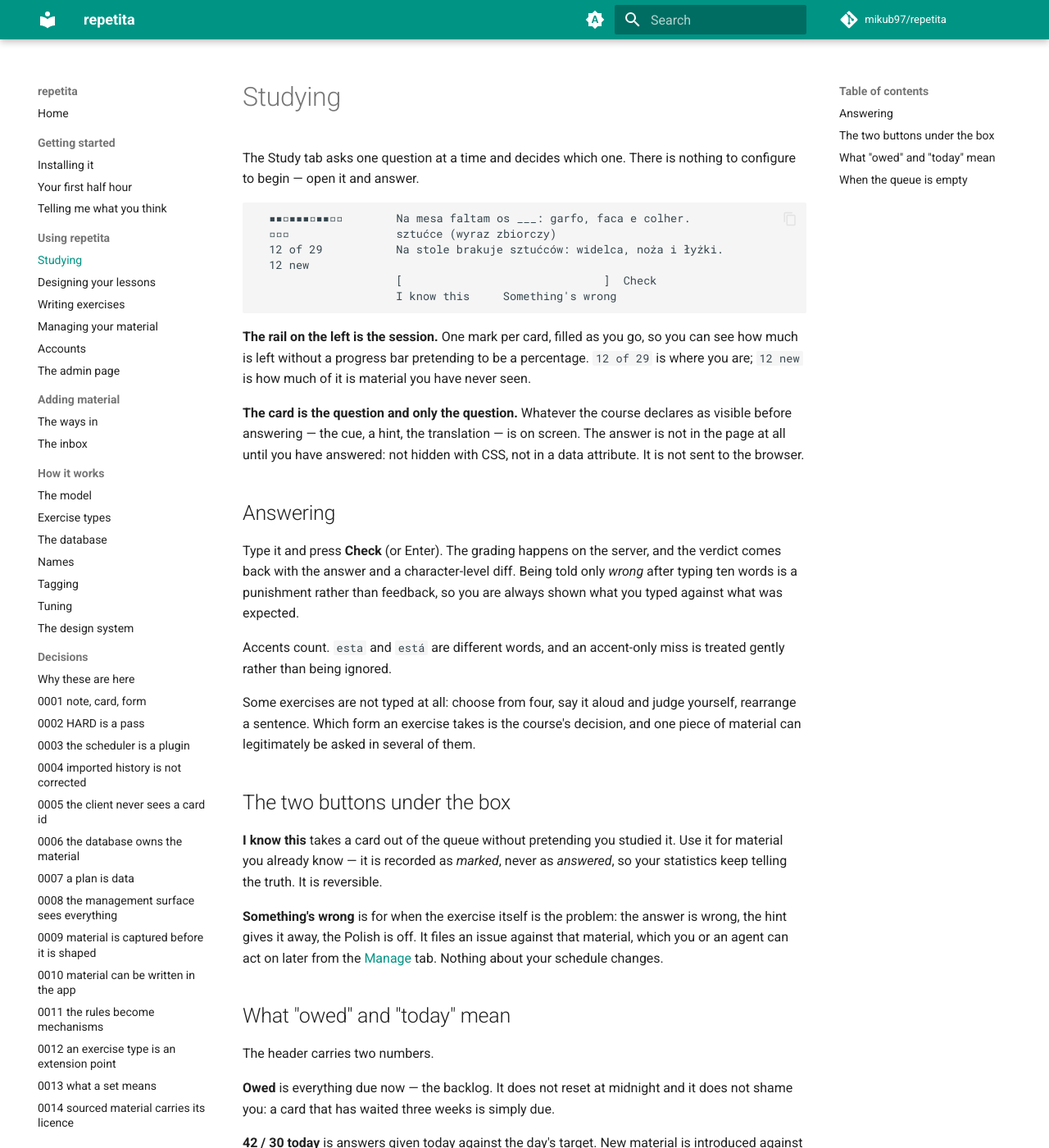
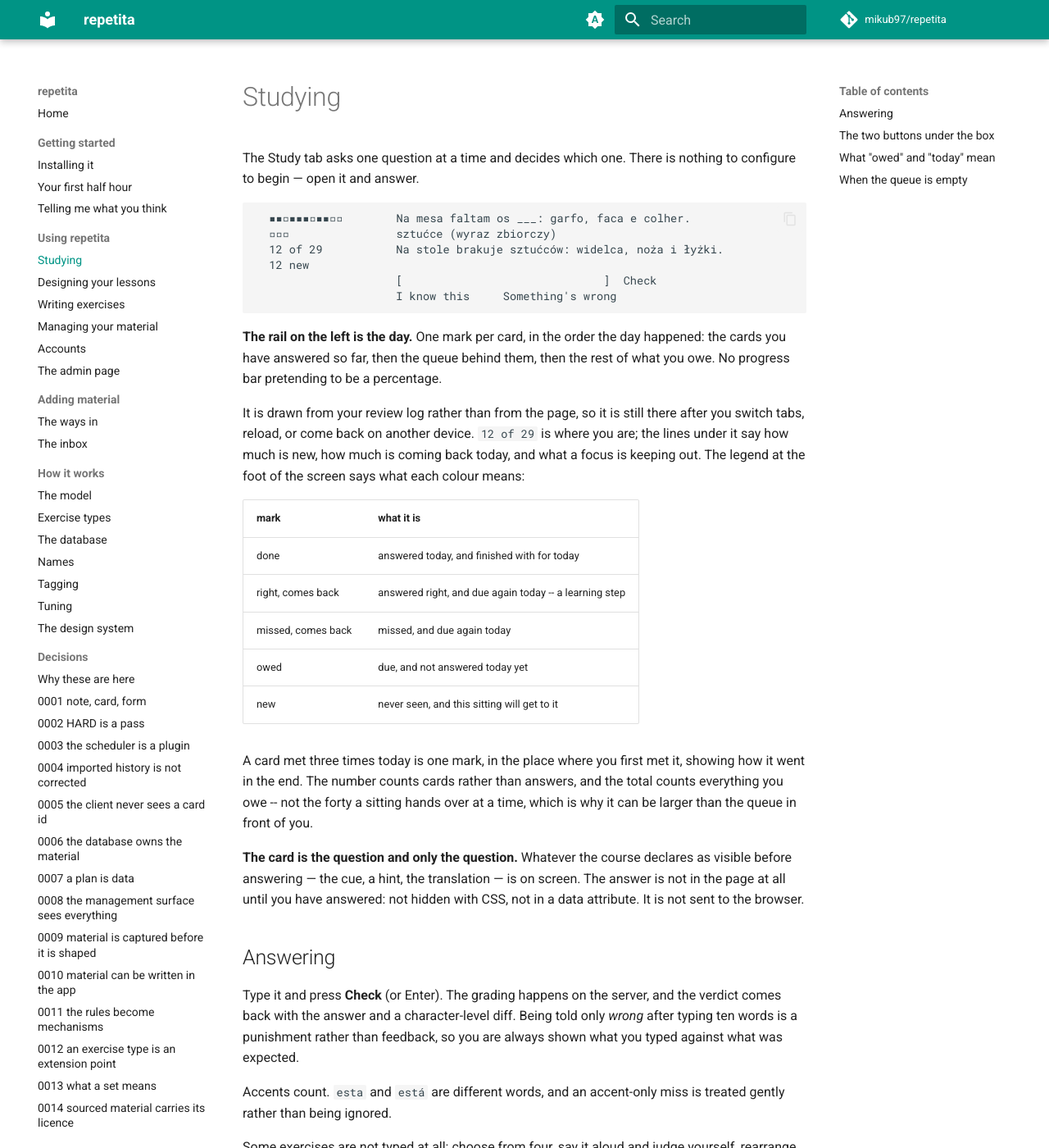
Before and after one commit to mikub97/repetita, an MkDocs documentation site: the page built from docs/using/studying.md, in a window 1280 px wide and 1400 px high. Shown: the whole window at 82% size. Built offline with MkDocs 1.6.1 and Material for MkDocs 9.7.7, drawn with Linux system fonts in a browser that asks for light colours; comment, search, counter and statistics services are not loaded; the version menu is left out.

Commit message:
fix(study): the rail is a history, so it is drawn in the order the day happened
Grouping the marks by outcome turned the row into a bar chart with no axis:
every green first, then every amber, then every red, so nothing about it said
when anything happened, and answering a card made a dot appear somewhere in
the middle of a block.

So `Day` carries `marks` -- a sequence, not a tally: the cards answered today
in the order they were first met, each showing how it went in the end. A card
met three times today keeps the place of the first meeting rather than
jumping to the end every time it comes round.

The tail the server does not send. How much of the unseen course flows today
is decided by the batch, so the weave of owed and new in it is known only to
the page holding that batch; behind it come the owed cards this sitting will
not reach. `/api/session` now says `seen_today` per card for the seam: a card
that lapsed this morning is in the queue *and* in `shape.marks`, and without
the flag the rail counted it twice. Same argument as `fresh` -- a fact about
the learner, not about the material.

The rail's total is now `marks.length` rather than a sum of counts, so the
number and the dots cannot disagree -- a batch can carry cards that are not
owed (consolidation), which the sum did not know about.

Signed-off-by: Michał Weiss <mikub97@gmail.com>

````diff
--- a/docs/using/studying.md
+++ b/docs/using/studying.md
@@ -12,10 +12,28 @@
                      I know this     Something's wrong
 ```
 
-**The rail on the left is the session.** One mark per card, filled as you go, so
-you can see how much is left without a progress bar pretending to be a
-percentage. `12 of 29` is where you are; `12 new` is how much of it is material
-you have never seen.
+**The rail on the left is the day.** One mark per card, in the order the day
+happened: the cards you have answered so far, then the queue behind them, then
+the rest of what you owe. No progress bar pretending to be a percentage.
+
+It is drawn from your review log rather than from the page, so it is still there
+after you switch tabs, reload, or come back on another device. `12 of 29` is
+where you are; the lines under it say how much is new, how much is coming back
+today, and what a focus is keeping out. The legend at the foot of the screen says
+what each colour means:
+
+| mark | what it is |
+| --- | --- |
+| done | answered today, and finished with for today |
+| right, comes back | answered right, and due again today -- a learning step |
+| missed, comes back | missed, and due again today |
+| owed | due, and not answered today yet |
+| new | never seen, and this sitting will get to it |
+
+A card met three times today is one mark, in the place where you first met it,
+showing how it went in the end. The number counts cards rather than answers, and
+the total counts everything you owe -- not the forty a sitting hands over at a
+time, which is why it can be larger than the queue in front of you.
 
 **The card is the question and only the question.** Whatever the course declares
 as visible before answering — the cue, a hint, the translation — is on screen.
````
Also changed, not shown: src/repetita/web/static/app.js (+39 -26 lines), 4 other files.
